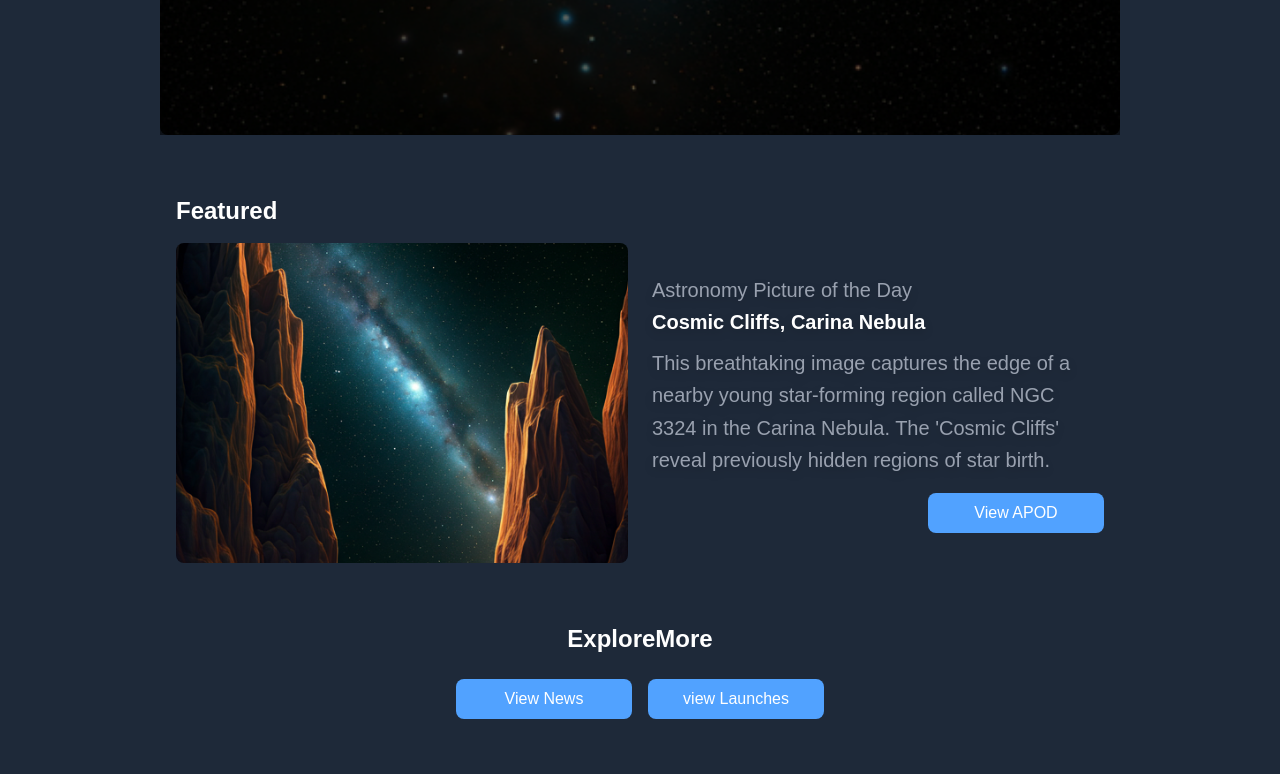
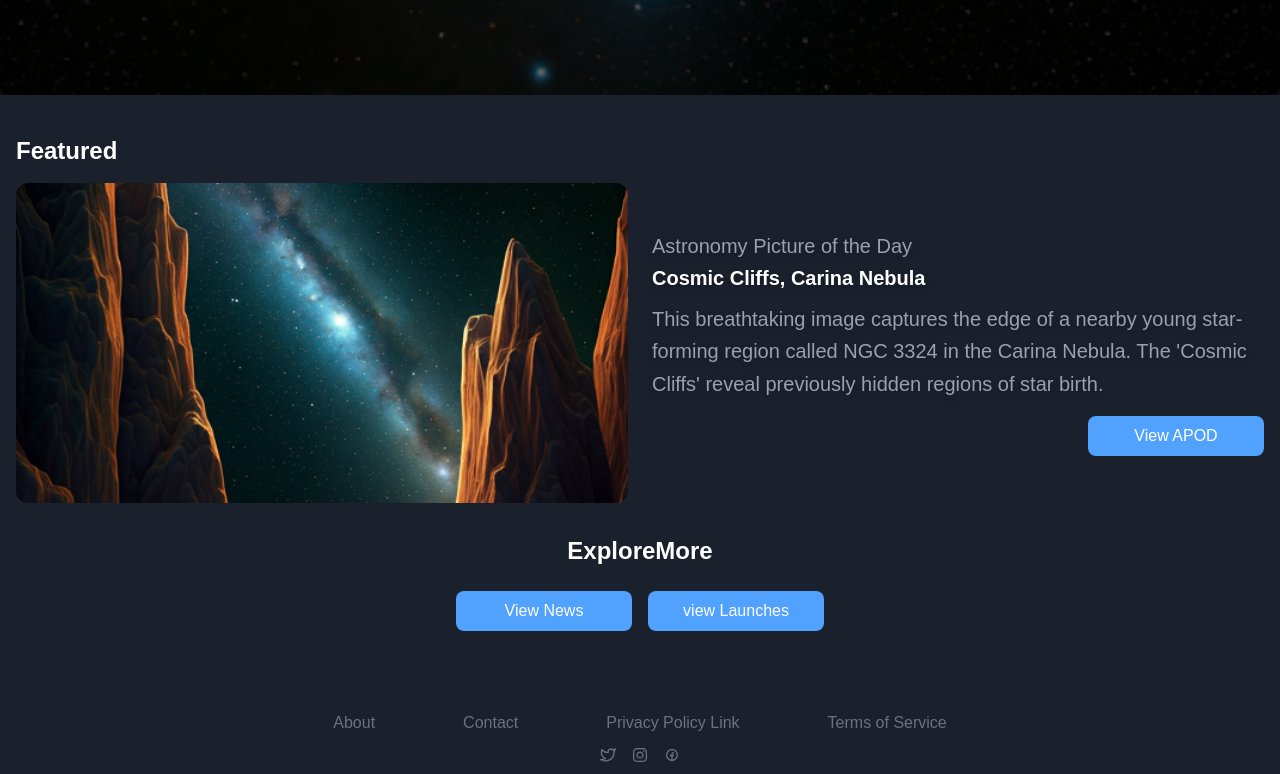
Before and after one commit to microhexagon/astro-feed, a Next.js app: page / in a window 1280 px wide. Shown: the part 766-1540 px from the top of the page. Built offline with nearby package versions, Linux system fonts and the light colour scheme.

Commit message:
fix: ui issues resolved

```diff
--- a/app/about/page.tsx
+++ b/app/about/page.tsx
@@ -24,7 +24,7 @@ const AboutPage = () => {
           <h2 className="text-3xl font-bold mb-12 text-left">Our Team</h2>
 
           {/* Cards */}
-          <div className="grid grid-cols-1 md:grid-cols-3 gap-8 mb-12">
+          <div className="flex justify-center items-center gap-8 mb-12">
           {teamMembers.map((member) => (
               // ProfileCard component
               <ProfileCard
--- a/app/page.tsx
+++ b/app/page.tsx
@@ -4,7 +4,7 @@ import { Herosection } from "@/components/HeroSection";
 
 export default function Home() {
   return (
-    <main className="pt-10 pr-40 pb-10 pl-40 bg-gray-800 text-white">
+    <main className="text-white">
       <Herosection />
       <Featured />
       <ExploreMore />
--- a/components/Featured.tsx
+++ b/components/Featured.tsx
@@ -2,17 +2,16 @@ import Image from "next/image";
 import Link from "next/link";
 export default function Featured() {
   return (
-    <div className="mt-10 mb-10 pt-5 pb-5 px-4">
+    <div className="p-10  px-4 max-h-[50vh]">
       <h2 className="text-2xl font-bold">Featured</h2>
 
       <div className="grid grid-cols-1 md:grid-cols-2 gap-6 mt-4 items-center">
-        <div>
+        <div className="w-full min-h-[40vh] relative rounded-xl overflow-hidden">
           <Image
             src="/assets/featured-bg-image.png"
             alt="Feature background image that displays galaxy stars etc."
-            className="h-64 md:h-80 w-full object-cover rounded-lg"
-            height={64}
-            width={64}
+            className="object-cover"
+            fill
           />
         </div>
 
--- a/data/index.ts
+++ b/data/index.ts
@@ -3,26 +3,26 @@ import { TeamMember } from "@/types";
 export const teamMembers: TeamMember[] = [
   {
     id: 1,
-      name: "Zahoor Ahmed",
-      role: "Software Engineer",
-      avatar: "ZA",
-      image: "/assets/zahoorahmed.jpg",
-      github: "https://github.com/zahooronly ",
-    },
-    {
-      id: 2,
     name: "Um-e-Kalsoom ",
-      role: "UX/UX Designer",
+    role: "Frontend Developer",
     avatar: "UK",
     image: "/assets/umekalsoom.jpg",
     github: " https://github.com/umekalsoom68",
   },
   {
-      id: 3,
+    id: 2,
     name: "Aima Kareem",
-      role: "Content Strategist",
+    role: "Frontend Developer",
     avatar: "AK",
     image: "/assets/aimakareem.jpg",
     github: "https://github.com/aimakareem ",
   },
+  {
+    id: 3,
+    name: "Zahoor Ahmed",
+    role: "Frontend Developer",
+    avatar: "ZA",
+    image: "/assets/zahoorahmed.jpg",
+    github: "https://github.com/zahooronly ",
+  },
 ];
```
Lines whose indentation alone changed are shown as unchanged.
